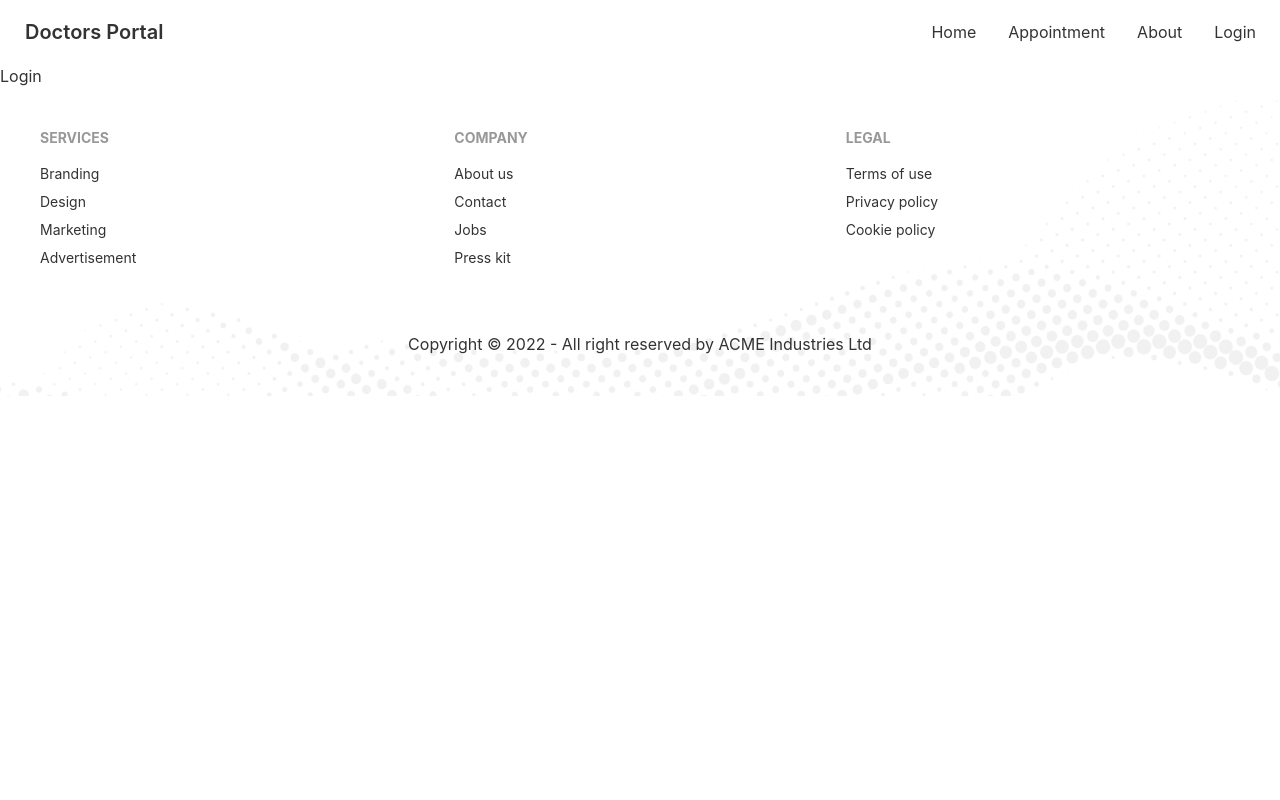
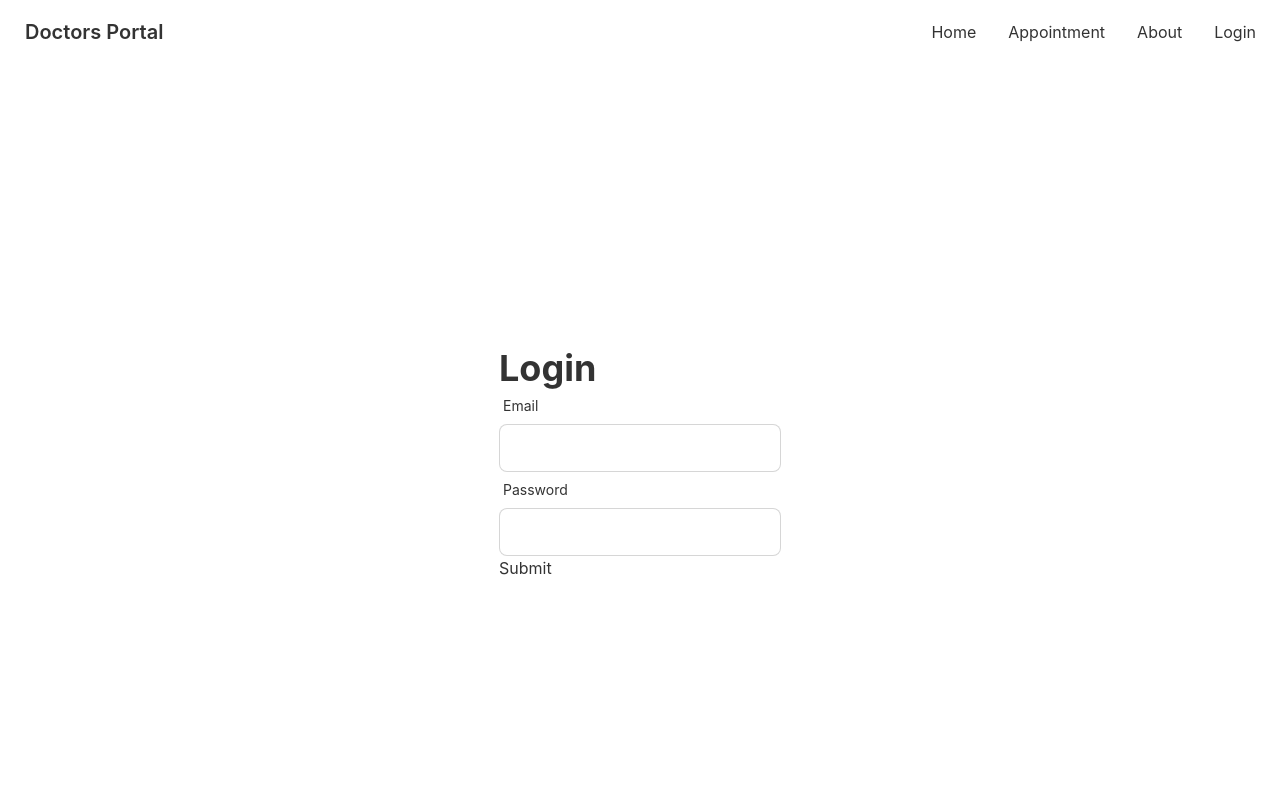
Before and after one commit to abdulhakim10/doctors-portal-client, a React (Create React App) app: page /login in a window 1280 px wide. Shown: the top 800 px of the page. Built offline with nearby package versions, Linux system fonts and the light colour scheme.

Commit message:
react hook form setup

```diff
--- a/package.json
+++ b/package.json
@@ -11,6 +11,7 @@
     "react": "^18.2.0",
     "react-day-picker": "^8.3.6",
     "react-dom": "^18.2.0",
+    "react-hook-form": "^7.39.4",
     "react-router-dom": "^6.4.3",
     "react-scripts": "5.0.1",
     "web-vitals": "^2.1.4"
--- a/src/pages/Login/Login.js
+++ b/src/pages/Login/Login.js
@@ -1,9 +1,27 @@
-import React from 'react';
+import React, { useState } from 'react';
+import { useForm } from "react-hook-form";
 
 const Login = () => {
+    const { register, handleSubmit } = useForm();
+    const [data, setData] = useState('')
     return (
-        <div>
-            <h2>Login</h2>
+        <div className='h-[800px] flex justify-center items-center'>
+            <div>
+                <h2 className='text-4xl font-bold'>Login</h2>
+                <form onSubmit={handleSubmit((data) => setData(JSON.stringify(data)))}>
+                    <div className="form-control w-full max-w-xs">
+                        <label className="label"><span className="label-text">Email</span></label>
+                        <input type="email" {...register("email")}  className="input input-bordered w-full max-w-xs" />
+                    </div>
+                    <div className="form-control w-full max-w-xs">
+                        <label className="label"><span className="label-text">Password</span></label>
+                        <input type="password" {...register("password")}  className="input input-bordered w-full max-w-xs" />
+                    </div>
+
+                    <p>{data}</p>
+                    <input type="submit" />
+                </form>
+            </div>
         </div>
     );
 };
```
Also changed, not shown: 1 other file (tests, documents, lock files or other folders).
